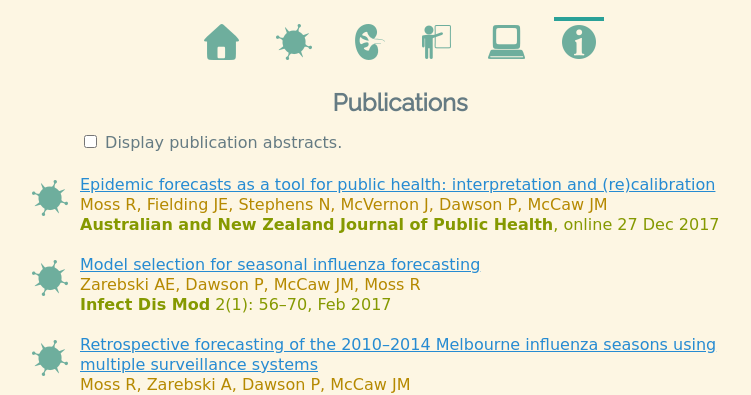
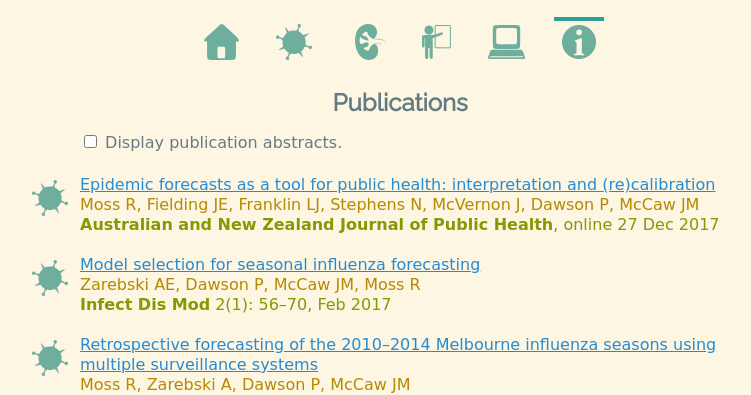
Before and after one commit to robmoss/previous2-robmoss.github.io, a Jekyll site: the page built from pubs/index.md, in a window 1280 px wide. Shown: the top 395 px of the page, without its empty margins (240-991 px from the left). Built offline with Jekyll 4.4.1, drawn with Linux system fonts in a browser that asks for light colours; some web fonts are replaced.

Commit message:
Fix the live forecasting paper author list

```diff
--- a/pubs/index.md
+++ b/pubs/index.md
@@ -44,8 +44,8 @@ title: Publications
       <li class="epi"><a
         href="http://dx.doi.org/10.1111/1753-6405.12750">Epidemic forecasts as
         a tool for public health: interpretation and (re)calibration</a><br/>
-        <span class="author">Moss R, Fielding JE, Stephens N, McVernon J,
-        Dawson P, McCaw JM</span><br/>
+        <span class="author">Moss R, Fielding JE, Franklin LJ, Stephens N,
+        McVernon J, Dawson P, McCaw JM</span><br/>
         <span class="journal"><b>Australian and New Zealand Journal of Public
         Health</b>, online 27 Dec 2017</span><br/>
         <span class="abstract">
```
